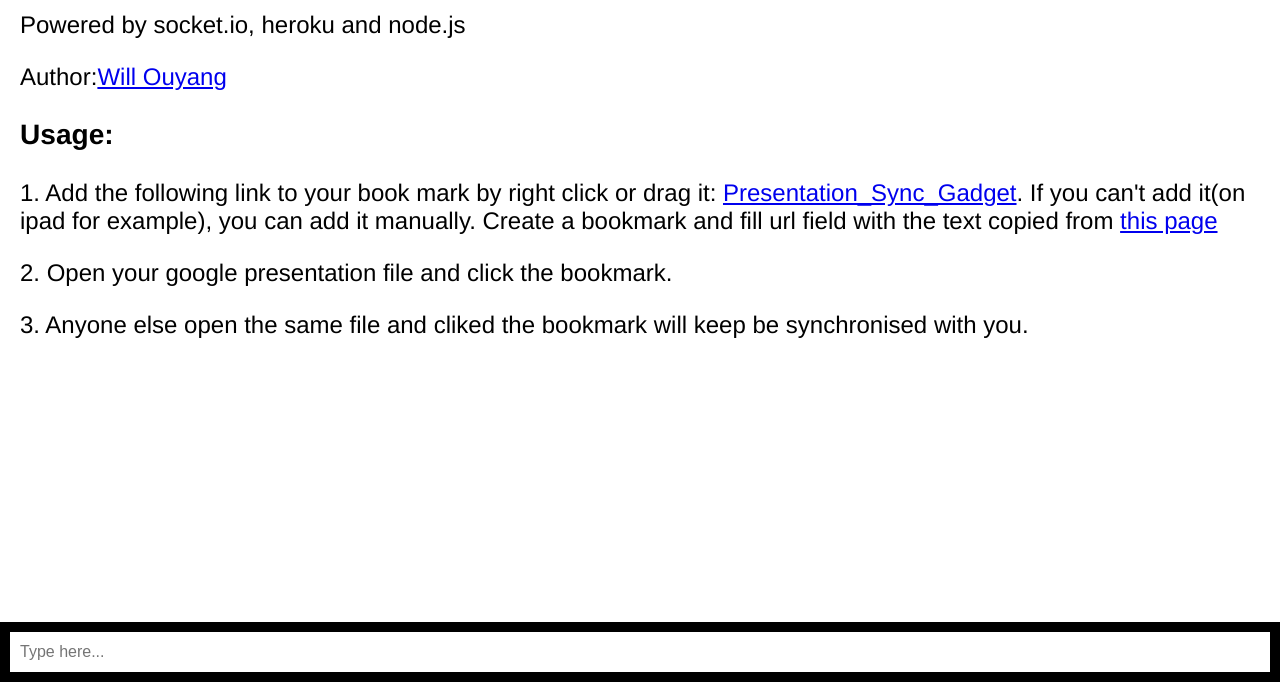
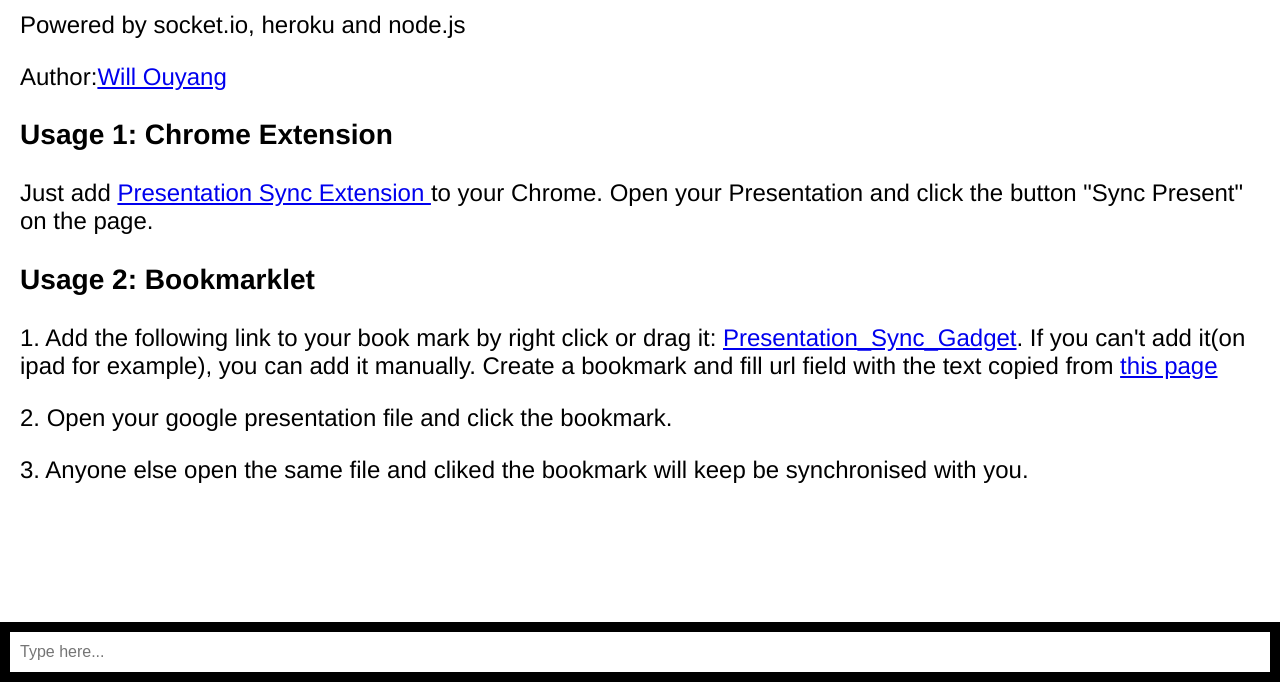
Before and after one commit to oeway/presentation-sync, a website: page public/index.html in a window 1280 px wide. Shown: the part 118-800 px from the top of the page. Drawn offline with nearby package versions, Linux system fonts and the light colour scheme; no server answers.

Commit message:
add chrome extension support

```diff
--- a/public/index.html
+++ b/public/index.html
@@ -14,8 +14,12 @@
               <h1 class="title"> Presentation Sync for Google Presentation</h1>
               <p class="title">Powered by socket.io, heroku and node.js</p>
               <p class="title">Author:<a href="http://oeway.github.io/" target="_blank">Will Ouyang</a></p>
-              <h3 class="title">Usage:</h3>
-              <p>1. Add the following link to your book mark by right click or drag it: <a class="usernameInput" maxlength="14" href="javascript:(function(){var socket_script = document.createElement('script');socket_script.src = 'https://presentation-sync.herokuapp.com/socket.io/socket.io.js';(document.head||document.documentElement).insertBefore(socket_script);})();">Presentation_Sync_Gadget</a>. If you can't add it(on ipad for example), you can add it manually. Create a bookmark and fill url field with the text copied from <a href='bookmarklet.txt' target="_blank">this page</a> </p>
+              <h3 class="title">Usage 1: Chrome Extension</h3>
+             <p> Just add
+<a href="https://chrome.google.com/webstore/detail/presentation-sync/eipedjifhojoogdilhodlpkajogkkdeg">Presentation Sync Extension </a> to your Chrome. Open your Presentation and click the button "Sync Present" on the page.
+		</p>
+	       <h3 class="title">Usage 2: Bookmarklet</h3>
+		 <p>1. Add the following link to your book mark by right click or drag it: <a class="usernameInput" maxlength="14" href="javascript:(function(){var socket_script = document.createElement('script');socket_script.src = 'https://presentation-sync.herokuapp.com/socket.io/socket.io.js';(document.head||document.documentElement).insertBefore(socket_script);})();">Presentation_Sync_Gadget</a>. If you can't add it(on ipad for example), you can add it manually. Create a bookmark and fill url field with the text copied from <a href='bookmarklet.txt' target="_blank">this page</a> </p>
 
               <p>2. Open your google presentation file and click the bookmark.</p>
               <p>3. Anyone else open the same file and cliked the bookmark will keep be synchronised with you.</p>
```
